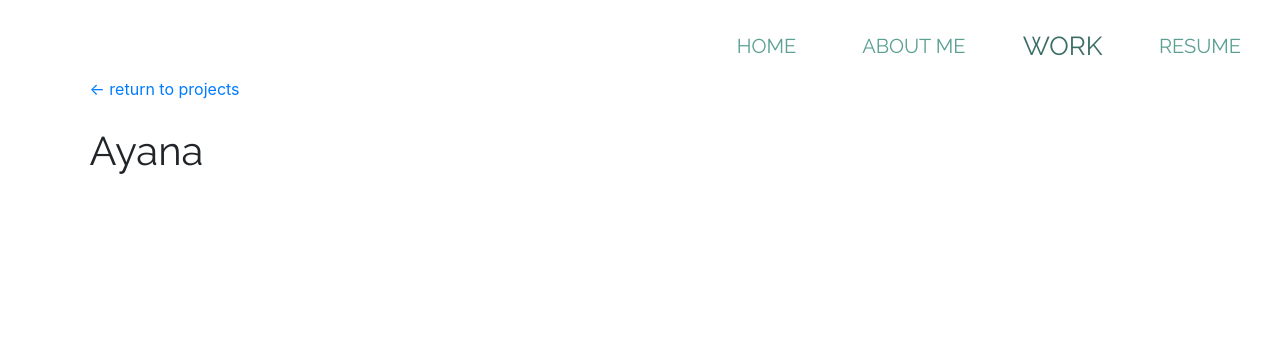
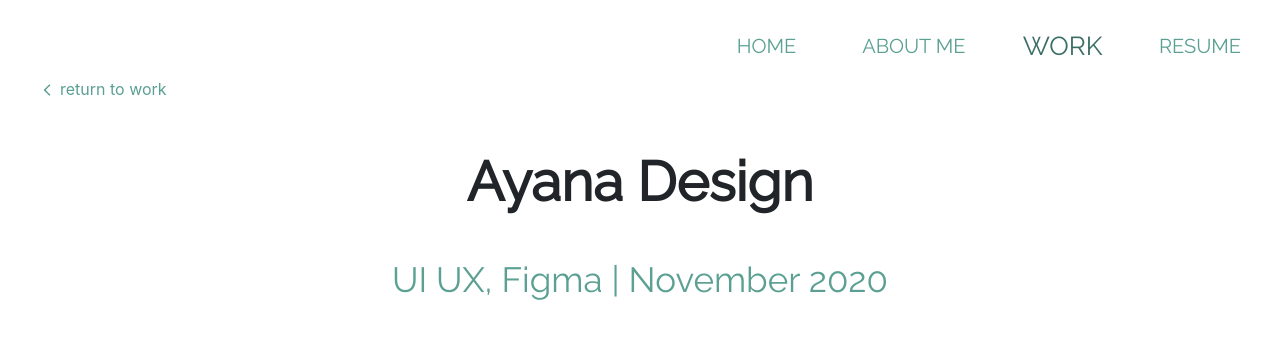
Before and after one commit to anika-ahluwalia/portfolio2020, a PHP site: page /ayana-design.html in a window 1280 px wide. Shown: the top 339 px of the page. Run offline with PHP 8.4, Linux system fonts and the light colour scheme.

Commit message:
starting project

```diff
--- a/ayana-design.html
+++ b/ayana-design.html
@@ -23,11 +23,16 @@
         </div>
       </div>
     </nav>
+    <a style="text-decoration:none" href="work.html">
+        <div class="return d-flex">
+            <img class="back-icon" src="assets/back-arrow.png" alt="back"/>
+            <div class="accent">return to work</div>
+        </div>
+    </a>
+    <div class="row">
+        <div class="project-header col-lg-12"> Ayana Design </div>
+        <div class="project-tech col-lg-12">UI UX, Figma | November 2020</div>
+    </div>
 
-    <div class="home-wrapper">
-        <a  href="work.html"> ← return to projects</a>
-        <div class="medium-header text-align-center"> Ayana </div>
-
-    </div>
   </body>
 </html>
--- a/index.css
+++ b/index.css
@@ -118,7 +118,7 @@
     font-weight: 700;
     font-size: 60px;
     margin-top: 40px;
-    margin-bottom: 30px;
+    margin-bottom: 10px;
   }
 
   .medium-header{
@@ -147,6 +147,13 @@
     margin-right: 15px;
   }
 
+  .back-icon{
+    width: 14px;
+    height: 14px;
+    margin-top: 6px;
+    margin-right: 6px;
+  }
+
   .nav-item{
     font-family: 'Raleway', sans-serif;
     margin-left: 50px;
@@ -156,13 +163,20 @@
 
   .nav-link{
     color: #5BA092;
+    transition: all .2s ease-in-out;
   }
 
-  .nav-link:hover, .nav-selected {
+  .nav-link:hover, .nav-selected, .return:hover{
     color: #3a6d63;
     -webkit-transform: scale(1.3);
     -ms-transform: scale(1.3);
     transform: scale(1.3);
+  }
+
+  .return {
+    transition: all .2s ease-in-out;
+    margin-left: 40px;
+    width: 140px;
   }
 
   .about-wrapper{
@@ -176,7 +190,7 @@
   }
 
   .description-wrapper{
-    margin-right: 70px;
+    padding-right: 70px;
   }
 
   .navigation{
@@ -223,7 +237,7 @@
   }
 
   .project-img{
-    width: 420px;
+    width: 300px;
   }
 
   .project-alt{
@@ -268,3 +282,22 @@
     font-size: 20px;
     font-weight: 100;
   }
+
+  .project-header{
+    font-family: 'Raleway', sans-serif;
+    font-weight: 700;
+    font-size: 55px;
+    margin-top: 40px;
+    margin-bottom: 10px;
+    text-align: center;
+  }
+
+  .project-tech{
+    text-align: center;
+    font-family: 'Raleway', sans-serif;
+    font-weight: 450;
+    font-size: 35px;
+    margin-bottom: 30px;
+    margin-top: 20px;
+    color: #5BA092;
+  }
```
Also changed, not shown: work.html (+5 -32 lines), assets/back-arrow.png (added).
